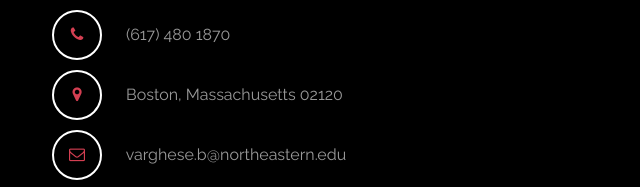
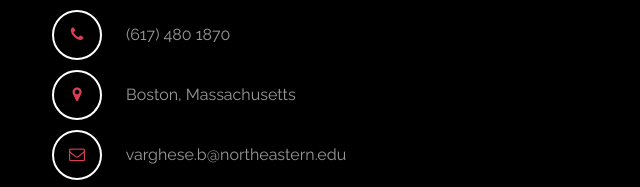
Before and after one commit to BasilKVarghese/BasilKVarghese.github.io, a plain HTML site: page index.html in a window 1280 px wide. Shown: the part 3809-3996 px from the top of the page, 18-658 px from the left. Drawn offline with Linux system fonts and the light colour scheme.

Commit message:
Update index.html

```diff
--- a/index.html
+++ b/index.html
@@ -287,7 +287,7 @@
 							<p>Please reach out to me if you're hiring, have any questions or just want to collaborate!</p>
 							<h3></h3>
 							<p><i class="fa fa-phone"></i> (617) 480 1870</p>
-							<p><i class="fa fa-map-marker"></i> Boston, Massachusetts 02120</p>
+							<p><i class="fa fa-map-marker"></i> Boston, Massachusetts</p>
 							<p><i class="fa fa-envelope-o"></i> <a style="text-decoration:none; color:inherit;" href="mailto:varghese.b@northeastern.edu">varghese.b@northeastern.edu </a></p>
 							<p><i class="fa fa-envelope-o"></i> <a style="text-decoration:none; color:inherit;" href="mailto:varghese.k.basil@gmail.com">varghese.k.basil@gmail.com </a></p>
 						</address>
```
